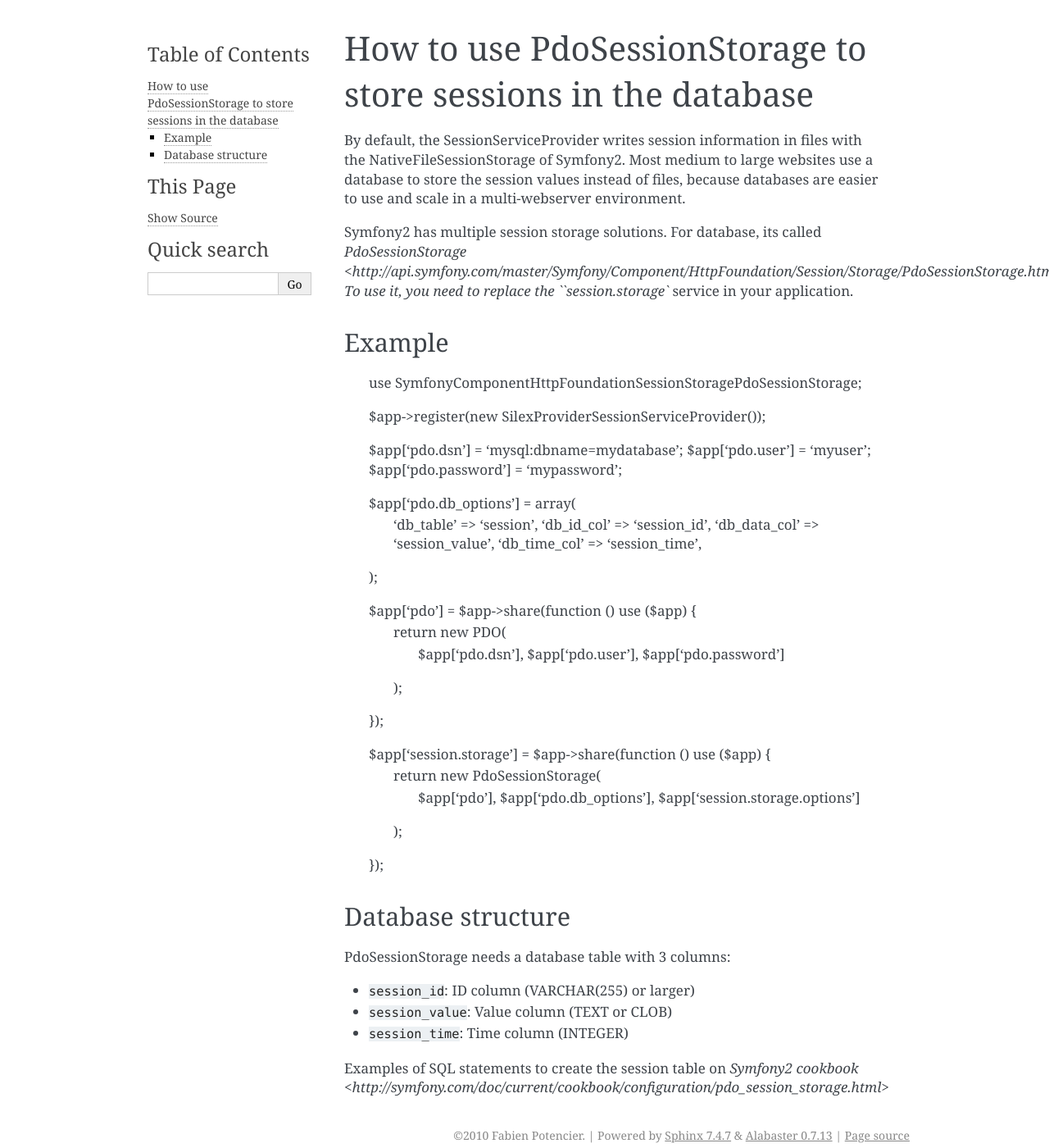
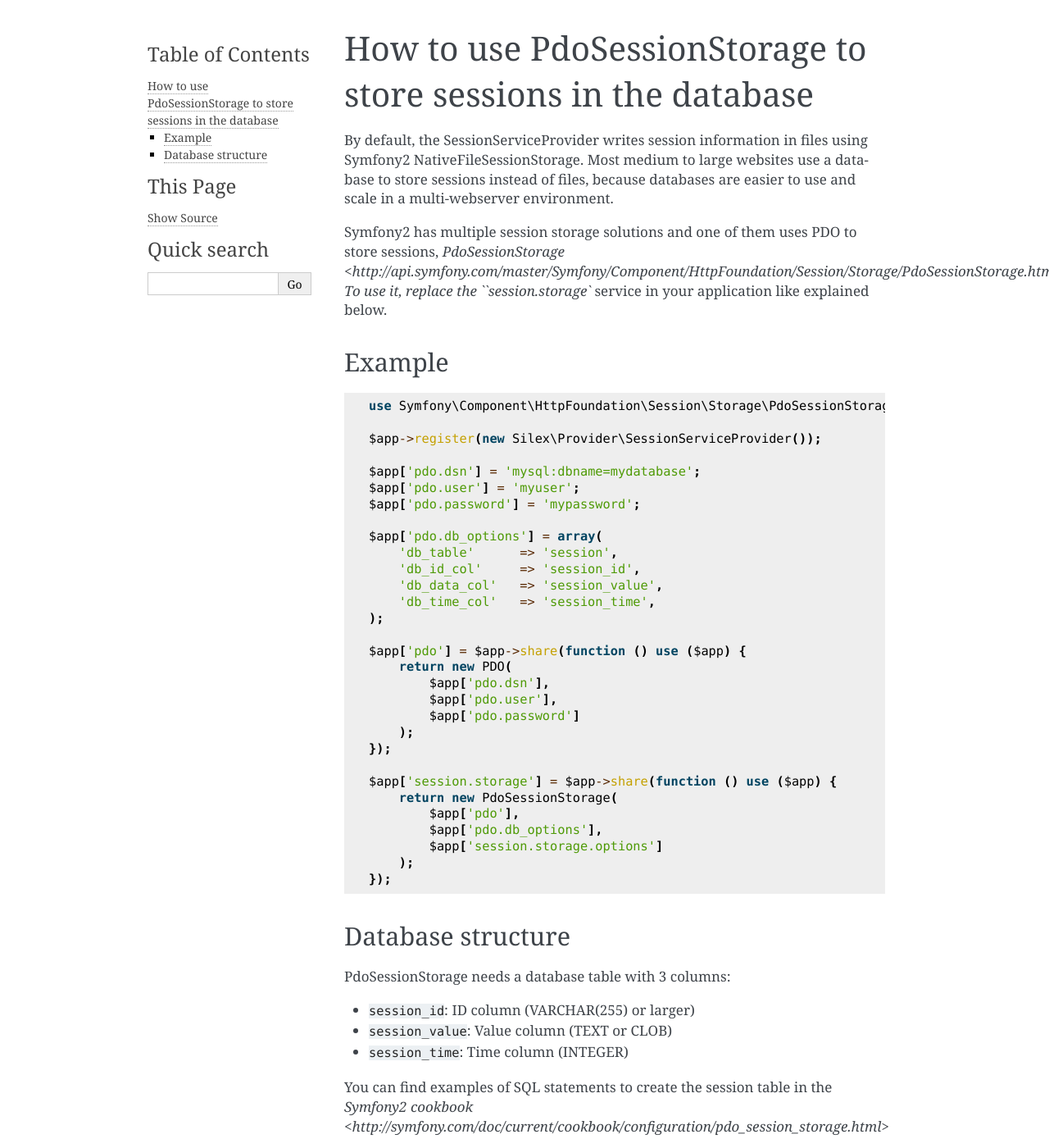
Before and after one commit to silexphp/Silex, a Sphinx documentation site: the page built from doc/cookbook/session_storage.rst, in a window 1280 px wide and 1400 px high. Shown: the whole window at 82% size. Built offline with Sphinx 7.4.7, drawn with Linux system fonts in a browser that asks for light colours.

Commit message:
tweaked doc

```diff
--- a/doc/cookbook/session_storage.rst
+++ b/doc/cookbook/session_storage.rst
@@ -1,17 +1,22 @@
 How to use PdoSessionStorage to store sessions in the database
 ==============================================================
 
-By default, the :doc:`SessionServiceProvider <providers/session>` writes session
-information in files with the NativeFileSessionStorage of Symfony2. Most medium
-to large websites use a database to store the session values instead of files,
-because databases are easier to use and scale in a multi-webserver environment.
+By default, the :doc:`SessionServiceProvider <providers/session>` writes
+session information in files using Symfony2 NativeFileSessionStorage. Most
+medium to large websites use a database to store sessions instead of files,
+because databases are easier to use and scale in a multi-webserver
+environment.
 
-Symfony2 has multiple session storage solutions. For database, its called
-`PdoSessionStorage <http://api.symfony.com/master/Symfony/Component/HttpFoundation/Session/Storage/PdoSessionStorage.html>
-To use it, you need to replace the ``session.storage`` service in your application.
+Symfony2 has multiple session storage solutions and one of them uses PDO to
+store sessions, `PdoSessionStorage
+<http://api.symfony.com/master/Symfony/Component/HttpFoundation/Session/Storage/PdoSessionStorage.html>
+To use it, replace the ``session.storage`` service in your application like
+explained below.
 
 Example
 -------
+
+::
 
     use Symfony\Component\HttpFoundation\Session\Storage\PdoSessionStorage;
 
@@ -44,7 +49,6 @@
         );
     });
 
-
 Database structure
 ------------------
 
@@ -54,5 +58,6 @@
 * ``session_value``: Value column (TEXT or CLOB)
 * ``session_time``: Time column (INTEGER)
 
-Examples of SQL statements to create the session table on `Symfony2 cookbook
+You can find examples of SQL statements to create the session table in the
+`Symfony2 cookbook
 <http://symfony.com/doc/current/cookbook/configuration/pdo_session_storage.html>`
```
